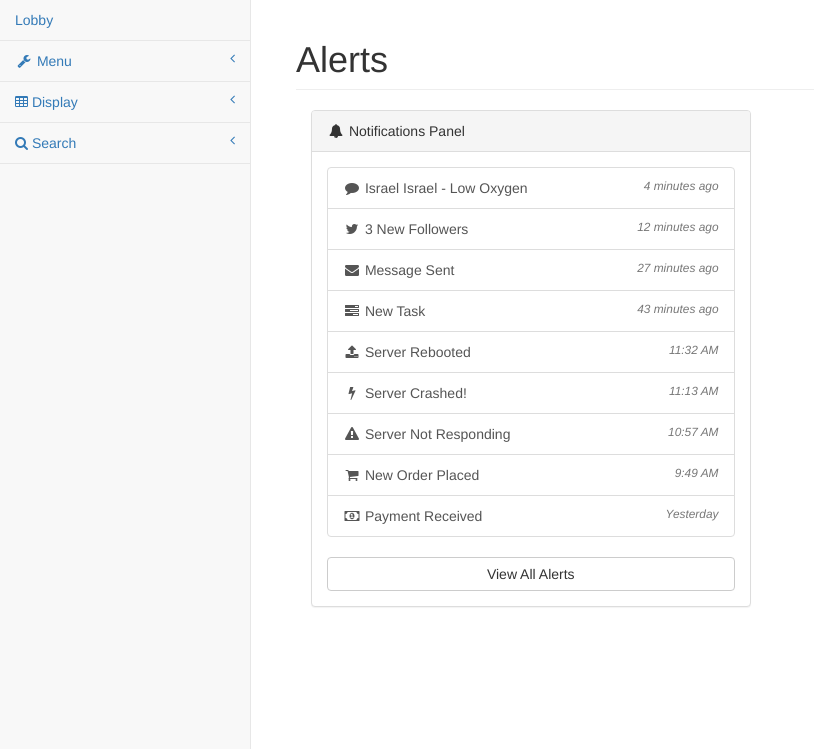
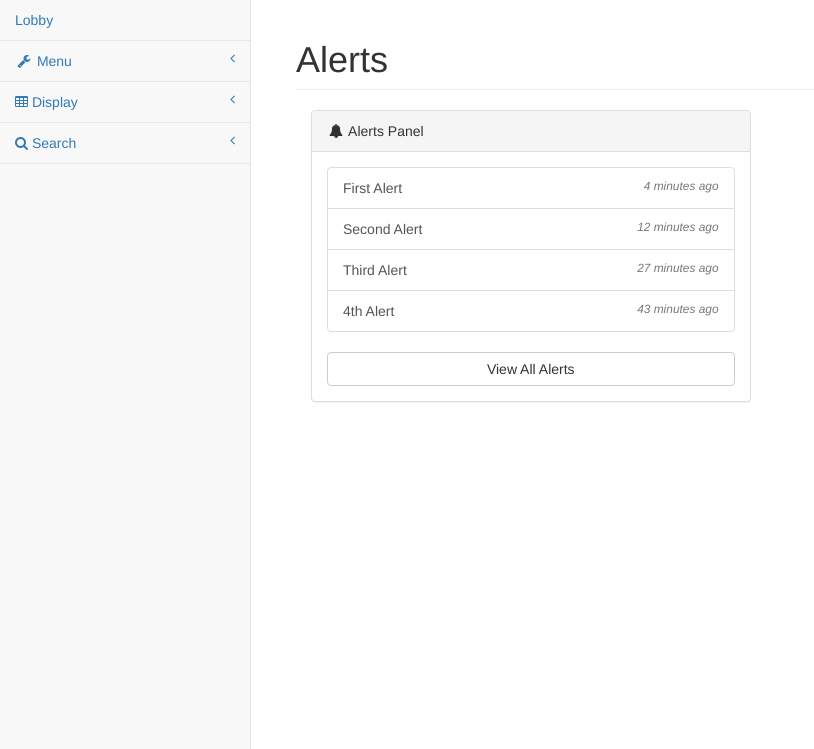
Before and after one commit to ormed/ADSS-Prototype, a PHP site: page /xe/alerts.php in a window 1280 px wide. Shown: the part 51-800 px from the top of the page, without its empty margins (0-814 px from the left). Run offline with PHP 8.4, Linux system fonts and the light colour scheme.

Commit message:
Generic alerts

```diff
--- a/alerts.php
+++ b/alerts.php
@@ -25,54 +25,29 @@ include_once 'parts/header.php';
             <div class="col-lg-6">
                 <div class="panel panel-default">
                     <div class="panel-heading">
-                        <i class="fa fa-bell fa-fw"></i> Notifications Panel
+                        <i class="fa fa-bell fa-fw"></i> Alerts Panel
                     </div>
                     <!-- /.panel-heading -->
                     <div class="panel-body">
                         <div class="list-group">
                             <a href="#" class="list-group-item">
-                                <i class="fa fa-comment fa-fw"></i> Israel Israel - Low Oxygen
+                                 First Alert
                                     <span class="pull-right text-muted small"><em>4 minutes ago</em>
                                     </span>
                             </a>
                             <a href="#" class="list-group-item">
-                                <i class="fa fa-twitter fa-fw"></i> 3 New Followers
+                                 Second Alert
                                     <span class="pull-right text-muted small"><em>12 minutes ago</em>
                                     </span>
                             </a>
                             <a href="#" class="list-group-item">
-                                <i class="fa fa-envelope fa-fw"></i> Message Sent
+                                 Third Alert
                                     <span class="pull-right text-muted small"><em>27 minutes ago</em>
                                     </span>
                             </a>
                             <a href="#" class="list-group-item">
-                                <i class="fa fa-tasks fa-fw"></i> New Task
+                                 4th Alert
                                     <span class="pull-right text-muted small"><em>43 minutes ago</em>
-                                    </span>
-                            </a>
-                            <a href="#" class="list-group-item">
-                                <i class="fa fa-upload fa-fw"></i> Server Rebooted
-                                    <span class="pull-right text-muted small"><em>11:32 AM</em>
-                                    </span>
-                            </a>
-                            <a href="#" class="list-group-item">
-                                <i class="fa fa-bolt fa-fw"></i> Server Crashed!
-                                    <span class="pull-right text-muted small"><em>11:13 AM</em>
-                                    </span>
-                            </a>
-                            <a href="#" class="list-group-item">
-                                <i class="fa fa-warning fa-fw"></i> Server Not Responding
-                                    <span class="pull-right text-muted small"><em>10:57 AM</em>
-                                    </span>
-                            </a>
-                            <a href="#" class="list-group-item">
-                                <i class="fa fa-shopping-cart fa-fw"></i> New Order Placed
-                                    <span class="pull-right text-muted small"><em>9:49 AM</em>
-                                    </span>
-                            </a>
-                            <a href="#" class="list-group-item">
-                                <i class="fa fa-money fa-fw"></i> Payment Received
-                                    <span class="pull-right text-muted small"><em>Yesterday</em>
                                     </span>
                             </a>
                         </div>
```
